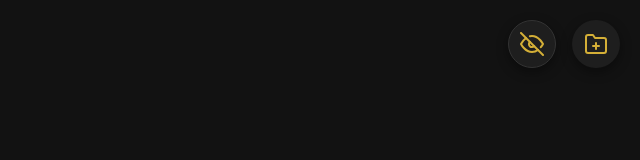
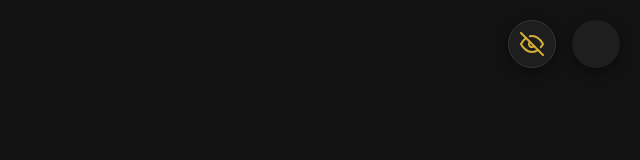
Before and after one commit to kazunori07s/videovault, a Next.js app: page / in a window 1280 px wide. Shown: the top 160 px of the page, without its empty margins (640-1280 px from the left). Built offline with nearby package versions, Linux system fonts and the light colour scheme.

Commit message:
remove add icon v2

```diff
--- a/app/page.tsx
+++ b/app/page.tsx
@@ -16,11 +16,6 @@ const BlurIcon = ({ color }: { color: string }) => (
 const EyeIcon = ({ color }: { color: string }) => (
   <svg width="24" height="24" viewBox="0 0 24 24" fill="none" stroke={color} strokeWidth="2" strokeLinecap="round" strokeLinejoin="round">
     <path d="M1 12s4-8 11-8 11 8 11 8-4 8-11 8-11-8-11-8z" /><circle cx="12" cy="12" r="3" />
-  </svg>
-);
-const AddIcon = ({ color }: { color: string }) => (
-  <svg width="24" height="24" viewBox="0 0 24 24" fill="none" stroke={color} strokeWidth="2" strokeLinecap="round" strokeLinejoin="round">
-    <path d="M22 19a2 2 0 0 1-2 2H4a2 2 0 0 1-2-2V5a2 2 0 0 1 2-2h5l2 3h9a2 2 0 0 1 2 2z" /><line x1="12" y1="11" x2="12" y2="17" /><line x1="9" y1="14" x2="15" y2="14" />
   </svg>
 );
 
@@ -185,7 +180,7 @@ export default function Home() {
             {isBlurred ? <EyeIcon color={GOLD} /> : <BlurIcon color={GOLD} />}
           </button>
           <button onClick={handleAddClick} style={iconBtn} className="icon-btn" disabled={isLoading}>
-            <AddIcon color={isLoading ? '#555' : GOLD} />
+
           </button>
           <input ref={fileInputRef} type="file" accept="video/*" multiple onChange={handleFileChange} style={{ display: 'none' }} />
         </header>
@@ -276,3 +271,4 @@ export default function Home() {
   );
 }
 //touched
+//v2
```
